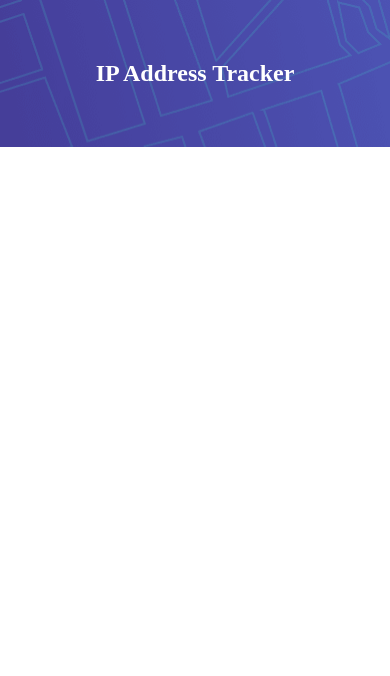
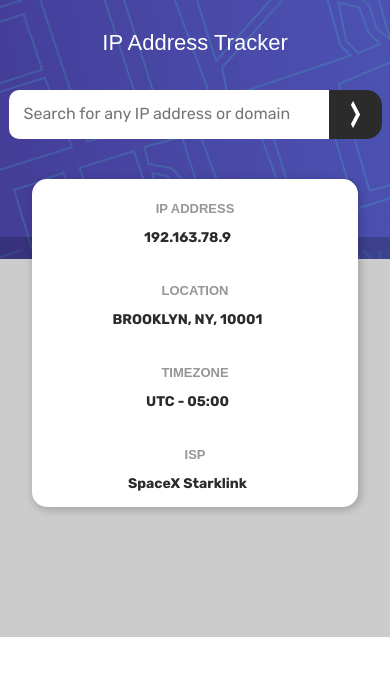
Before and after one commit to Lodakins/IPAddressTracker, a plain HTML site: page index.html in a window 390 px wide. Drawn offline with Linux system fonts and the light colour scheme.

Commit message:
design part completed

```diff
--- a/index.css
+++ b/index.css
@@ -1,10 +1,188 @@
+@import url('https://fonts.googleapis.com/css2?family=Rubik:wght@400;500;700&display=swap');
+:root {
+    --main-bg-color: hsl(0, 0%, 17%);
+    --main-sec-color:  hsl(0, 0%, 59%);
+    --main-box-shadow:2px 2px 8px 1px rgba(0,0,0,0.2);
+}
+body,html{
+    font-family:  'Rubik', sans-serif;
+    font-weight: 400;
+}
+h1,h2,h3,h4,h5,h6{
+    font-family: 'Rubki', sans-serif;
+    font-weight: 500;
+}
 #mainHeader{
     background: url('./images/pattern-bg.png');
+    padding-bottom: 100px;
 }
 .header-heading{
     padding: 40px ;
+    padding-top: 20px;
+    padding-bottom: 25px;
     text-align: center;
 }
 .header-heading h2{
+    margin: 10px;
     color: #fff;
+    font-size: 32px;
 }
+.header-search{
+    text-align: center;
+    display: flex;
+    justify-content: center;
+    margin-bottom: 20px;
+}
+#ip-search:focus{
+    border: none;
+    outline: none;
+    color:var(--main-bg-color);
+
+}
+#ip-search{
+    padding: 15px;
+    width: calc(100% - 900px);
+    border-top-left-radius: 10px;
+    border-bottom-left-radius: 10px;
+    border:none;
+
+}
+#search-icon{
+    background-color:var(--main-bg-color);
+    padding:20px;
+    border:1px solid var(--main-bg-color);
+    border-top-right-radius: 15px;
+    border-bottom-right-radius: 15px;
+}
+#search-icon:hover{
+    cursor: pointer;
+    background-color: var(--main-sec-color);
+    border: 1px solid var(--main-sec-color);
+}
+
+
+/*============================
+    TRACKER INFO STYLING
+==============================*/
+#tracker-info{
+    position: relative;
+    display: flex;
+     justify-content: space-around;
+    /*align-content: center; */
+    margin:0 auto;
+    padding: 15px 13px;
+    border-radius: 15px;
+    width: calc(100% - 19em);
+    box-shadow: var(--main-box-shadow);
+    -webkit-box-shadow:var(--main-box-shadow);
+    -moz-box-shadow:var(--main-box-shadow);
+    color: var(--main-sec-color);
+    margin-top: -80px;
+    z-index: 1000;
+    background-color: #fff;
+}
+#tracker-info h3{
+    font-size: 13px;
+    font-weight: 700;
+    padding-bottom: 2px;
+    margin-bottom: 0px;
+}
+#tracker-info .info{
+    border-right: 1px solid var(--main-sec-color);
+    color: var(--main-bg-color);
+    font-size: 20px;
+    font-weight: 700;
+    margin-top: 6px;
+    min-height: 50px;
+    padding-right: 15px;
+}
+.tracker-contain:last-child .info{
+    border-right: none !important;
+    text-align: left;
+}
+#tracker-info .tracker-contain {
+    padding: 10px 10px;
+}
+.tracker-map{
+    display: flex;
+    min-height: 400px;
+    background-color: rgba(0,0,0,0.2);
+     margin-top: -75px;
+}
+#tracker-info .tracker-isp{
+    /* background-color: red; */
+}
+#tracker-info .tracker-time{
+    /* background-color: yellow; */
+}
+#tracker-info .tracker-location{
+    /* background-color: green; */
+}
+#tracker-info .tracker-ip{
+    /* background-color: goldenrod; */
+}
+
+/*
+Small devices (landscape phones, 576px and up)
+*/
+@media (max-width: 576px) {
+    #ip-search{
+        padding: 9px;
+        width: calc(100% - 100px) !important;
+    }
+    .header-heading h2{
+        font-size: 22px;
+    }
+    #search-icon{
+        padding:10px 20px;
+
+    }
+    #tracker-info{
+        flex-flow: column wrap;
+        width: calc(100% - 4em);
+        align-items: center;
+        padding: 0px;
+    }
+    #tracker-info h3{
+        text-align: center;
+    }
+    #tracker-info .info{
+        border:none;
+        margin-bottom: 5px;
+        min-height: auto;
+        padding-top: 5px;
+        font-size: 14px;
+    }
+    .tracker-map{
+        margin-top: -270px;
+        border:none;
+    }
+}
+
+/*
+ Medium devices (tablets, 768px and up)
+*/
+@media (max-width: 768px) {
+
+ }
+
+/*
+ Large devices (desktops, 992px and up)
+ */
+@media (max-width: 992px) {
+    #ip-search{
+        padding: 15px;
+        width: calc(100% - 400px);
+    }
+ }
+
+/*
+ Extra large devices (large desktops, 1200px and up)
+ */
+
+@media (max-width: 1200px) {
+    #ip-search{
+        padding: 15px;
+        width: calc(100% - 500px);
+    }
+ }
--- a/index.html
+++ b/index.html
@@ -13,11 +13,39 @@
     <div class="header-heading">
         <h2> IP Address Tracker </h2>
     </div>
+    <div class="header-search">
+        <input type="text" id="ip-search" placeholder="Search for any IP address or domain" /><img src="images/icon-arrow.svg"  alt="" id="search-icon"/>
+    </div>
 </header>
 <main>
-    <section>
 
+    <!-- TRACKER INFO SECTIONS-->
+    <section id="tracker-info">
+        <div class="tracker-ip tracker-contain">
+            <h3> IP ADDRESS</h3>
+            <p class="info"> 192.163.78.9</p>
+        </div>
+        <div class="tracker-location tracker-contain">
+            <h3> LOCATION</h3>
+            <p class="info"> BROOKLYN, NY, 10001 </p>
+        </div>
+        <div class="tracker-time tracker-contain">
+            <h3> TIMEZONE</h3>
+            <p class="info"> UTC - 05:00 </p>
+        </div>
+        <div class="tracker-isp tracker-contain">
+            <h3> ISP</h3>
+            <p class="info"> SpaceX Starklink </p>
+        </div>
     </section>
+    <!-- END OF TRACKER INFO SECTION -->
+
+    <!-- MAP STARTS HERE-->
+    <div class="tracker-map">
+
+    </div>
+    <!-- MAO ENDS HERE-->
+
 </main>
 <footer>
 
```
